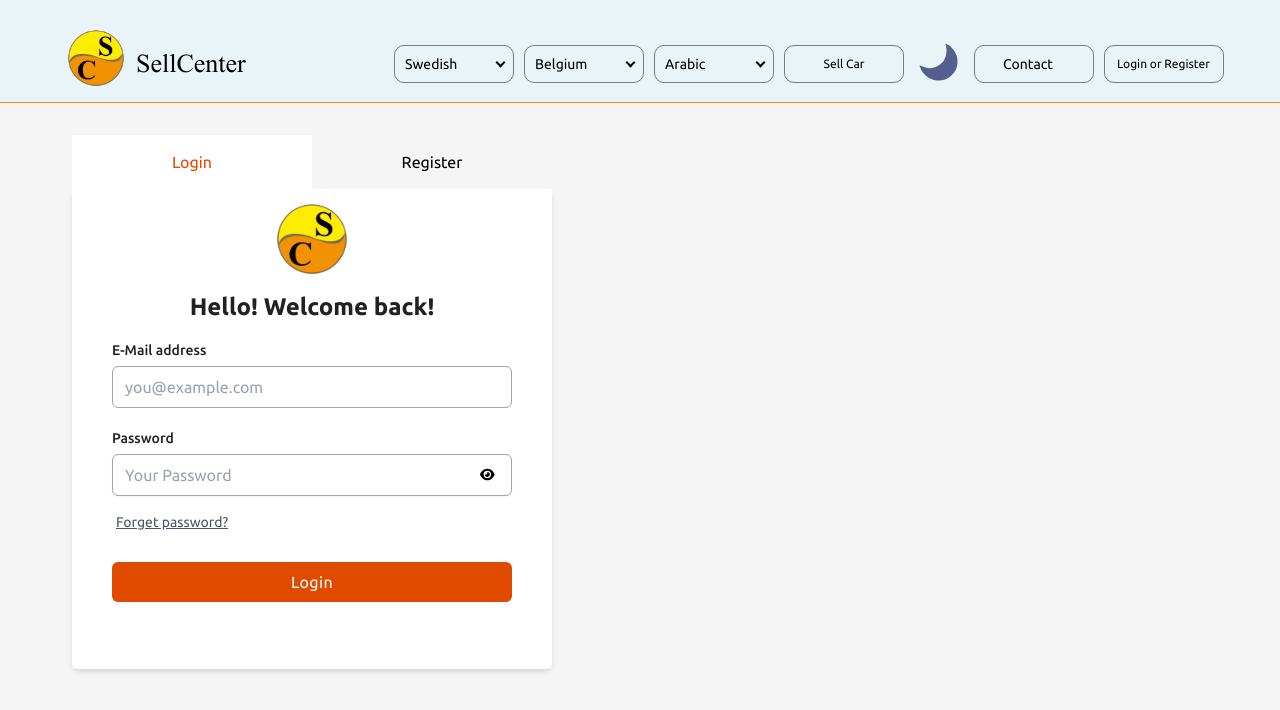
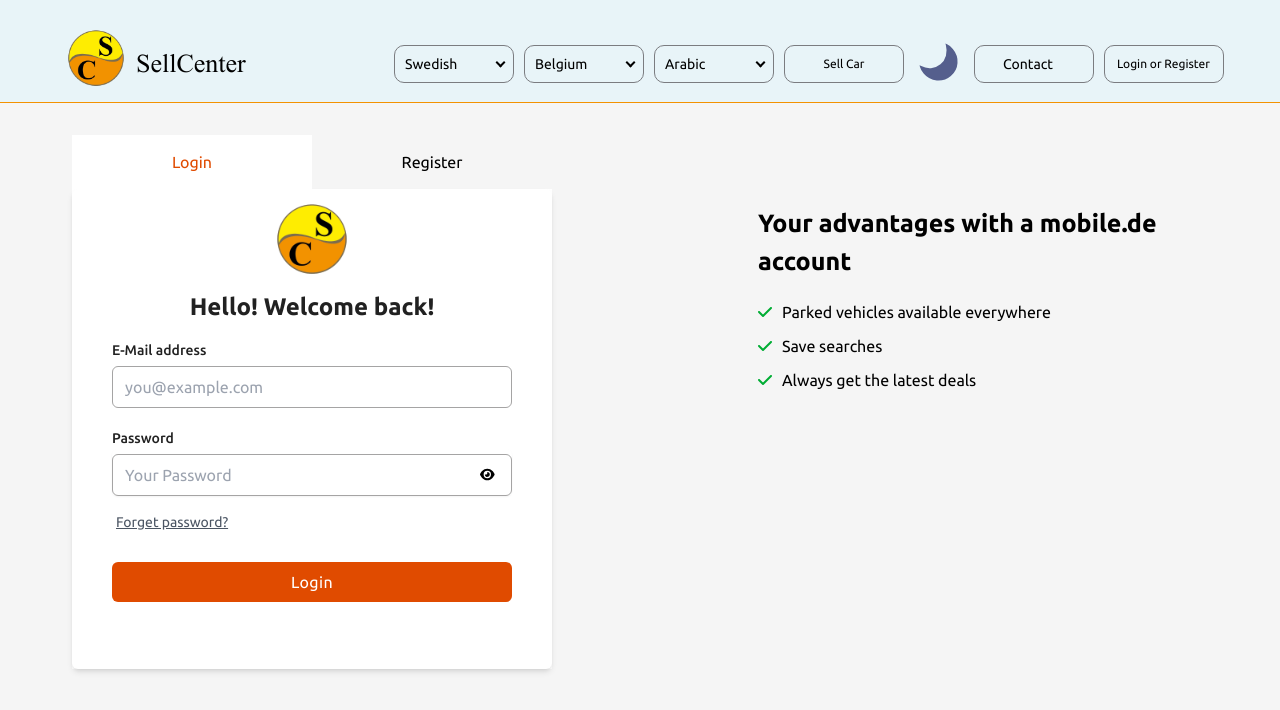
Before and after one commit to Deryjon/mobile-de, a Vue app: page /login in a window 1280 px wide. Shown: the top 710 px of the page. Built offline with nearby package versions, Linux system fonts and the light colour scheme; what vue3-geolocation would draw is missing.

Commit message:
feat: add right services in register page (2023-08-02, 0:23)

```diff
--- a/src/components/FormLogin.vue
+++ b/src/components/FormLogin.vue
@@ -1,5 +1,6 @@
 <template>
-  <v-container>
+  <v-container class="flex justify-between">
+    <div class="left">
       <div class="tab-buttons mt-[0px]">
         <button
           class="login w-[240px] h-[54px]"
@@ -97,7 +98,9 @@
                       </button>
                     </div>
                   </div>
-                <span v-if="!isPasswordValid" class="text-red-600 text-sm mt-1"
+                  <span
+                    v-if="!isPasswordValid"
+                    class="text-red-600 text-sm mt-1"
                     >Password must be at least 8 characters long.</span
                   >
                 </div>
@@ -136,7 +139,9 @@
                   Create your sellcenter account!
                 </p>
                 <div class="flex flex-col mt-[15px]">
-      <label for="email" class="text-[14px] font-medium">E-Mail address</label>
+                  <label for="email" class="text-[14px] font-medium"
+                    >E-Mail address</label
+                  >
                   <input
                     id="email"
                     type="email"
@@ -149,7 +154,6 @@
                     Please enter a valid email address.
                   </span>
                 </div>
-
 
                 <div class="flex flex-col mt-[20px]">
                   <label for="password" class="text-[14px] font-medium"
@@ -194,15 +198,17 @@
                       </button>
                     </div>
                   </div>
-								<span v-if="!isPasswordValid" class="text-red-600 text-sm mt-1"
+                  <span
+                    v-if="!isPasswordValid"
+                    class="text-red-600 text-sm mt-1"
                     >Password must be at least 8 characters long.</span
                   >
                 </div>
 
                 <p class="conditions text-[14px] mt-[20px] mb-[20px]">
-                The <span>General Terms and Conditions</span> apply. Information
-                on the way all data are processed can be found in our
-                <span>Privacy Policy</span>.
+                  The <span>General Terms and Conditions</span> apply.
+                  Information on the way all data are processed can be found in
+                  our <span>Privacy Policy</span>.
                 </p>
                 <label class="custom-checkbox">
                   <input
@@ -225,9 +231,9 @@
                     />
                   </svg>
                   I would like to receive emails from mobile.de about offers,
-                surveys and information on products and services from mobile.de
-                and Kleinanzeigen (can be cancelled at any time in the account
-                settings).
+                  surveys and information on products and services from
+                  mobile.de and Kleinanzeigen (can be cancelled at any time in
+                  the account settings).
                 </label>
                 <button
                   type="submit"
@@ -237,6 +243,24 @@
                 </button>
               </v-form>
             </v-sheet>
+          </div>
+        </div>
+      </div>
+    </div>
+		<div class="right w-[480px] p-[30px]">
+			<p class="title-login font-bold text-[25px] mt-[40px]">Your advantages with a mobile.de account</p>
+			<div class="services mt-[20px]">
+				<div class="service-1 flex items-center gap-[10px] ">
+					<svg xmlns="http://www.w3.org/2000/svg" height="1em" viewBox="0 0 448 512"><!--! Font Awesome Free 6.4.0 by @fontawesome - https://fontawesome.com License - https://fontawesome.com/license (Commercial License) Copyright 2023 Fonticons, Inc. --><path fill='#01ad34' d="M438.6 105.4c12.5 12.5 12.5 32.8 0 45.3l-256 256c-12.5 12.5-32.8 12.5-45.3 0l-128-128c-12.5-12.5-12.5-32.8 0-45.3s32.8-12.5 45.3 0L160 338.7 393.4 105.4c12.5-12.5 32.8-12.5 45.3 0z"/></svg>
+					<p class="text-[16px]">Parked vehicles available everywhere</p>
+				</div>
+				<div class="service-1 flex items-center gap-[10px]  mt-[10px]">
+					<svg xmlns="http://www.w3.org/2000/svg" height="1em" viewBox="0 0 448 512"><!--! Font Awesome Free 6.4.0 by @fontawesome - https://fontawesome.com License - https://fontawesome.com/license (Commercial License) Copyright 2023 Fonticons, Inc. --><path fill='#01ad34' d="M438.6 105.4c12.5 12.5 12.5 32.8 0 45.3l-256 256c-12.5 12.5-32.8 12.5-45.3 0l-128-128c-12.5-12.5-12.5-32.8 0-45.3s32.8-12.5 45.3 0L160 338.7 393.4 105.4c12.5-12.5 32.8-12.5 45.3 0z"/></svg>
+					<p class="text-[16px]">Save searches</p>
+				</div>
+				<div class="service-1 flex items-center gap-[10px] mt-[10px]">
+					<svg xmlns="http://www.w3.org/2000/svg" height="1em" viewBox="0 0 448 512"><!--! Font Awesome Free 6.4.0 by @fontawesome - https://fontawesome.com License - https://fontawesome.com/license (Commercial License) Copyright 2023 Fonticons, Inc. --><path fill='#01ad34' d="M438.6 105.4c12.5 12.5 12.5 32.8 0 45.3l-256 256c-12.5 12.5-32.8 12.5-45.3 0l-128-128c-12.5-12.5-12.5-32.8 0-45.3s32.8-12.5 45.3 0L160 338.7 393.4 105.4c12.5-12.5 32.8-12.5 45.3 0z"/></svg>
+					<p class="text-[16px]">Always get the latest deals</p>
 				</div>
 			</div>
 		</div>
@@ -333,7 +357,6 @@ export default {
   background: #ffa500;
 }
 input:focus {
-
   box-shadow: 0px 0px 1px 4px rgba(58, 190, 213, 0.671);
 }
 </style>
```
Lines whose indentation alone changed are shown as unchanged.
